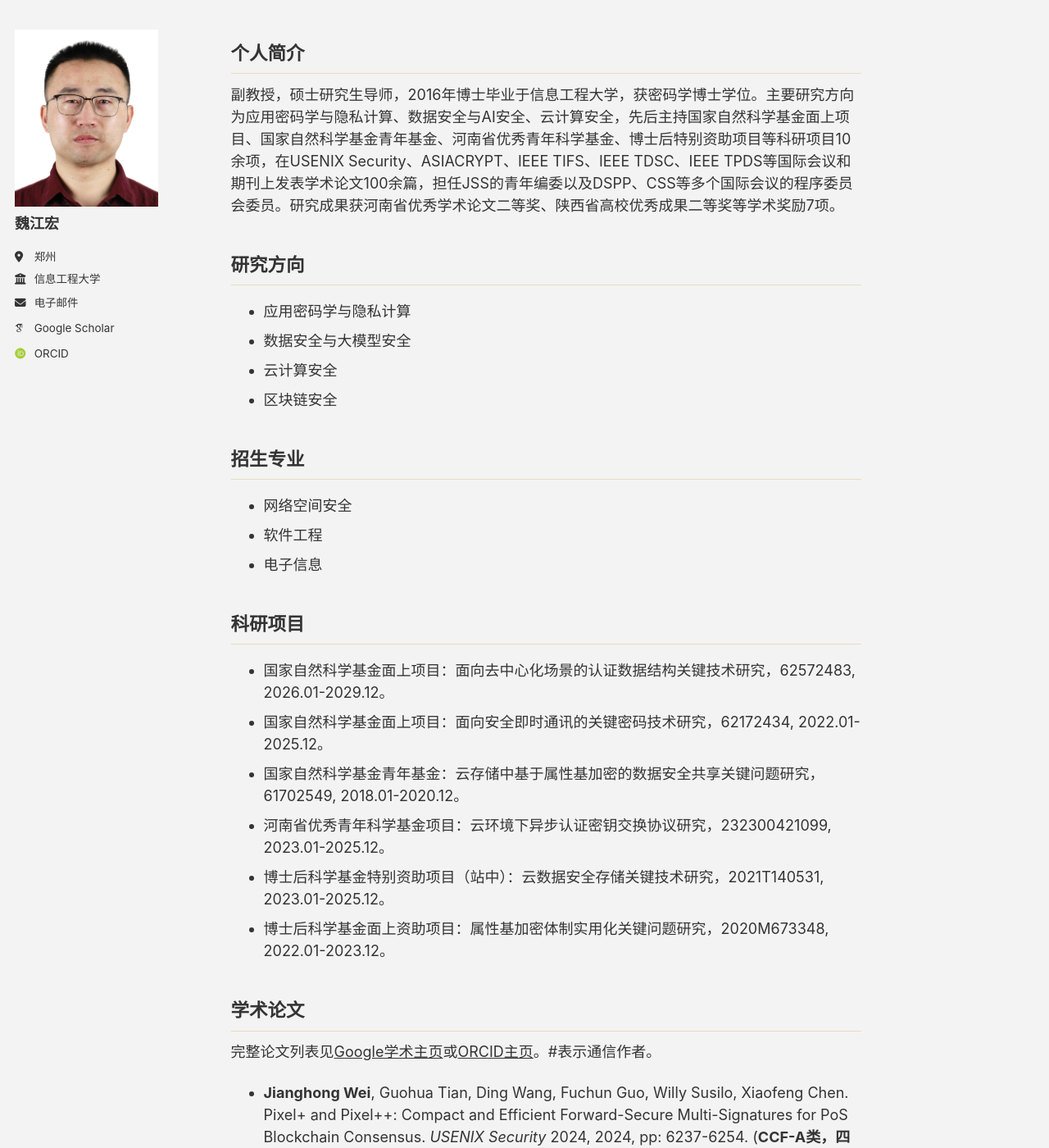
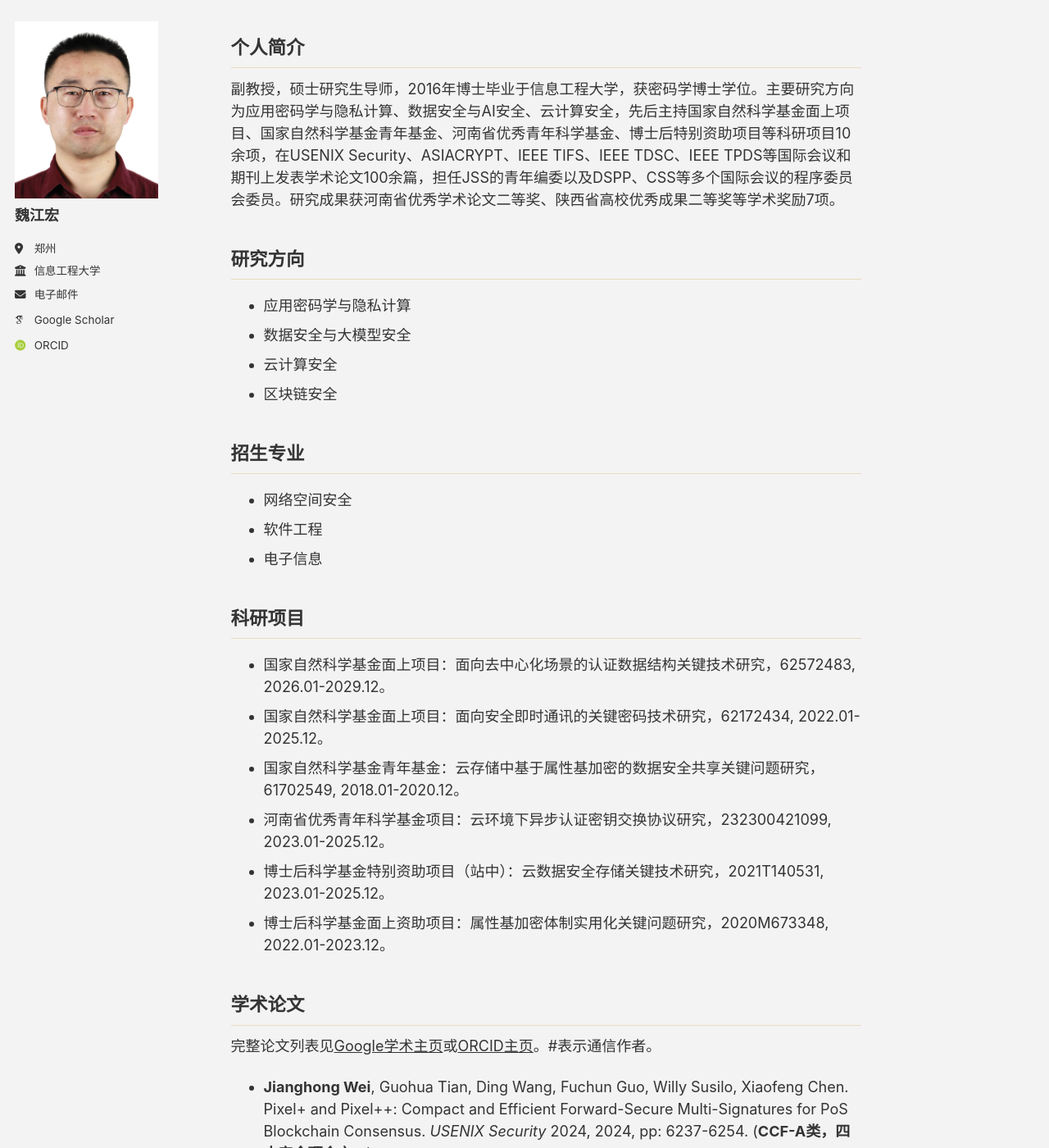
Before and after one commit to jhw-crypt/jhw-crypt.github.io, a Jekyll site: the page built from _pages/about.md, in a window 1280 px wide and 1400 px high. Shown: the whole window at 82% size. Built offline with Jekyll 4.4.1, drawn with Linux system fonts in a browser that asks for light colours; some web fonts are replaced; a script bundle is joined from its source files by our own code; library files that are not in the unit come from our copies.

Commit message:
Update main.scss

```diff
--- a/assets/css/main.scss
+++ b/assets/css/main.scss
@@ -52,13 +52,13 @@
 /* 2. 让主体内容区上移，消除顶部间距 */
 .initial-content,
 #main {
-  margin-top: -78px !important;
+  margin-top: -85px !important;
   padding-top: 0 !important;
 }
 
 /* 3. 如果左侧边栏（头像部分）太靠下，也让它上移 */
 .sidebar {
-  margin-top: -70px !important; /* 根据视觉效果微调这个数值 */
+  margin-top: -80px !important; /* 根据视觉效果微调这个数值 */
 }
 /* 完全隐藏网页底部栏 */
 .page__footer,
```
